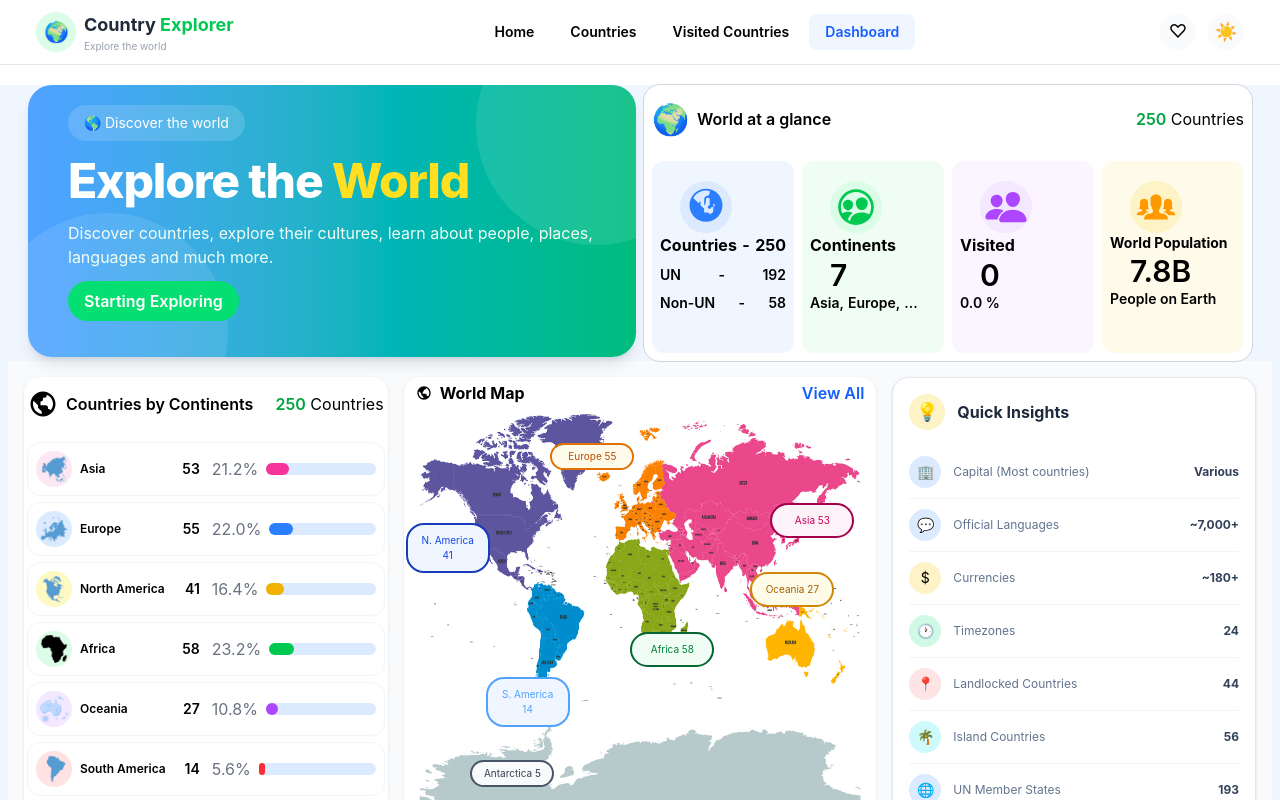
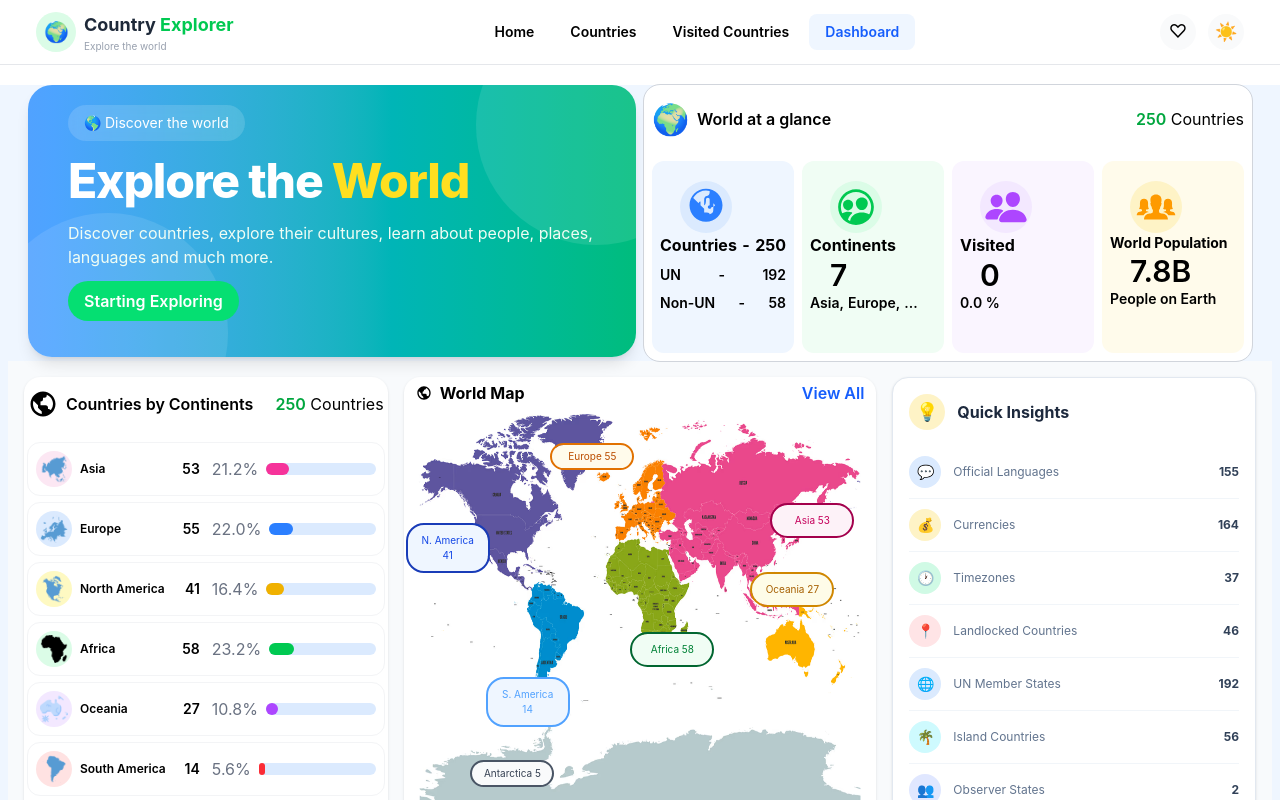
Before and after one commit to sayeedmahmuddevs/Country-Explore-App, a React (Vite) app: page / in a window 1280 px wide. Both pictures are taken after a click on the link "Dashboard". Shown: the top 800 px of the page. Built offline with nearby package versions, Linux system fonts and the light colour scheme.

Commit message:
Quickinsights bug fixed

```diff
--- a/src/component/Dashboard/WorldOverView/QuickInsights.tsx
+++ b/src/component/Dashboard/WorldOverView/QuickInsights.tsx
@@ -1,45 +1,84 @@
-import type{ Type } from "../../../Type";
+import type { Type } from "../../../Type";
 
 type Country = Type & {
   isVisited: boolean;
 };
 
-    interface QuickInsightsProps{
+interface QuickInsightsProps {
   countriesData: Country[];
-
 }
 
-export default function QuickInsights({countriesData}: QuickInsightsProps) {
+export default function QuickInsights({
+  countriesData,
+}: QuickInsightsProps) {
+  const allQuickSights = {
+    "Official Languages": {
+      value: [
+        ...new Set(
+          countriesData.flatMap((country) =>
+            Object.values(country.languages?.languages ?? {})
+          )
+        ),
+      ],
+      icon: "💬",
+      bg: "bg-blue-100",
+    },
 
+    Currencies: {
+      value: [
+        ...new Set(
+          countriesData.flatMap((country) =>
+            Object.values(country.currencies?.currencies ?? {}).map(courrency => courrency.name)
+          )
+        ),
+      ],
+      icon: "💰",
+      bg: "bg-amber-100",
+    },
 
-    const allQuickSights =  {
-        "Official Language": [
-                ...new Set(countriesData.flatMap(country => Object.values(country.languages.languages)))
+    Timezones: {
+      value: [
+        ...new Set(
+          countriesData.flatMap((country) => country.timezones ?? [])
+        ),
       ],
-            Currencies : [
-                ...new Set(countriesData.flatMap(country => Object.values(country.currencies.currencies)))
-            ],
-            Timezones : [
-                ...new Set(countriesData.flatMap(country => country.timezones))
-            ],
-            "Landlock Countries" : [
-                ...new Set(countriesData.flatMap(country => country.landlocked))
-            ],
-            "UN Member Status" : countriesData.filter(coutntry => coutntry.unMember),
-            "Islan Countries" : "b",
-            "Obzerber Status" : "b"
+      icon: "🕐",
+      bg: "bg-emerald-100",
+    },
 
+    "Landlocked Countries": {
+      value: countriesData.filter((country) => country.landlocked).length,
+      icon: "📍",
+      bg: "bg-rose-100",
+    },
 
+    "UN Member States": {
+      value: countriesData.filter((country) => country.unMember).length,
+      icon: "🌐",
+      bg: "bg-blue-100",
+    },
 
+    "Island Countries": {
+      value: "56",
+      icon: "🌴",
+      bg: "bg-cyan-100",
+    },
 
+    "Observer States": {
+      value: "2",
+      icon: "👥",
+      bg: "bg-indigo-100",
+    },
 
-    }
+    "Capital (Most countries)": {
+      value: "Various",
+      icon: "🏢",
+      bg: "bg-blue-100",
+    },
+  };
 
-    // const island = countriesData.filter(country => !country.landlocked && country.borders.length )
-    // console.log(island)
   return (
     <div className="w-full rounded-2xl border border-slate-200 bg-white p-4 shadow-sm">
-
       {/* Header */}
       <div className="mb-4 flex items-center gap-3">
         <div className="flex h-9 w-9 items-center justify-center rounded-full bg-amber-100 text-lg">
@@ -53,144 +92,34 @@ export default function QuickInsights({countriesData}: QuickInsightsProps) {
 
       {/* Insights */}
       <div className="divide-y divide-slate-100">
-
-        {/* Capital */}
-        <div className="flex items-center gap-3 py-2.5">
-          <div className="flex h-8 w-8 shrink-0 items-center justify-center rounded-full bg-blue-100 text-sm">
-            🏢
+        {Object.entries(allQuickSights).map(
+          ([label, { value, icon, bg }]) => (
+            <div
+              key={label}
+              className="flex items-center gap-3 py-2.5"
+            >
+              {/* Icon */}
+              <div
+                className={`flex h-8 w-8 shrink-0 items-center justify-center rounded-full text-sm ${bg}`}
+              >
+                {icon}
               </div>
 
+              {/* Label */}
               <div className="flex-1">
                 <p className="text-xs text-slate-500">
-              Capital (Most countries)
+                  {label}
                 </p>
               </div>
 
+              {/* Value */}
               <span className="text-xs font-bold text-slate-700">
-            Various
+                {Array.isArray(value) ? value.length : value}
               </span>
             </div>
-
-        {/* Languages */}
-        <div className="flex items-center gap-3 py-2.5">
-          <div className="flex h-8 w-8 shrink-0 items-center justify-center rounded-full bg-blue-100 text-sm">
-            💬
-          </div>
-
-          <div className="flex-1">
-            <p className="text-xs text-slate-500">
-              Official Languages
-            </p>
-          </div>
-
-          <span className="text-xs font-bold text-slate-700">
-            ~7,000+
-          </span>
-        </div>
-
-        {/* Currency */}
-        <div className="flex items-center gap-3 py-2.5">
-          <div className="flex h-8 w-8 shrink-0 items-center justify-center rounded-full bg-amber-100 text-sm">
-            $
-          </div>
-
-          <div className="flex-1">
-            <p className="text-xs text-slate-500">
-              Currencies
-            </p>
-          </div>
-
-          <span className="text-xs font-bold text-slate-700">
-            ~180+
-          </span>
-        </div>
-
-        {/* Timezones */}
-        <div className="flex items-center gap-3 py-2.5">
-          <div className="flex h-8 w-8 shrink-0 items-center justify-center rounded-full bg-emerald-100 text-sm">
-            🕐
-          </div>
-
-          <div className="flex-1">
-            <p className="text-xs text-slate-500">
-              Timezones
-            </p>
-          </div>
-
-          <span className="text-xs font-bold text-slate-700">
-            24
-          </span>
-        </div>
-
-        {/* Landlocked */}
-        <div className="flex items-center gap-3 py-2.5">
-          <div className="flex h-8 w-8 shrink-0 items-center justify-center rounded-full bg-rose-100 text-sm">
-            📍
-          </div>
-
-          <div className="flex-1">
-            <p className="text-xs text-slate-500">
-              Landlocked Countries
-            </p>
-          </div>
-
-          <span className="text-xs font-bold text-slate-700">
-            44
-          </span>
-        </div>
-
-        {/* Islands */}
-        <div className="flex items-center gap-3 py-2.5">
-          <div className="flex h-8 w-8 shrink-0 items-center justify-center rounded-full bg-cyan-100 text-sm">
-            🌴
-          </div>
-
-          <div className="flex-1">
-            <p className="text-xs text-slate-500">
-              Island Countries
-            </p>
-          </div>
-
-          <span className="text-xs font-bold text-slate-700">
-            56
-          </span>
-        </div>
-
-        {/* UN */}
-        <div className="flex items-center gap-3 py-2.5">
-          <div className="flex h-8 w-8 shrink-0 items-center justify-center rounded-full bg-blue-100 text-sm">
-            🌐
-          </div>
-
-          <div className="flex-1">
-            <p className="text-xs text-slate-500">
-              UN Member States
-            </p>
-          </div>
-
-          <span className="text-xs font-bold text-slate-700">
-            193
-          </span>
-        </div>
-
-        {/* Observer */}
-        <div className="flex items-center gap-3 pt-2.5">
-          <div className="flex h-8 w-8 shrink-0 items-center justify-center rounded-full bg-indigo-100 text-sm">
-            👥
-          </div>
-
-          <div className="flex-1">
-            <p className="text-xs text-slate-500">
-              Observer States
-            </p>
-          </div>
-
-          <span className="text-xs font-bold text-slate-700">
-            2
-          </span>
-        </div>
-
+          )
+        )}
       </div>
     </div>
-  )
+  );
 }
--- a/src/component/RootComponent.tsx
+++ b/src/component/RootComponent.tsx
@@ -66,10 +66,7 @@ const handleTrush = (code : number) => {
     setNavClick(nav);
   };
 
-  // Visited Country
 
-
-  // data
 
 
 
```
Lines whose indentation alone changed are shown as unchanged.
